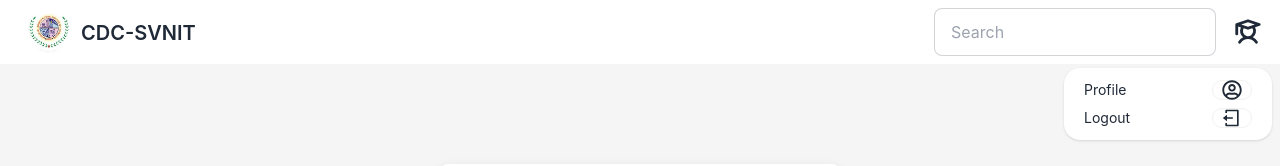
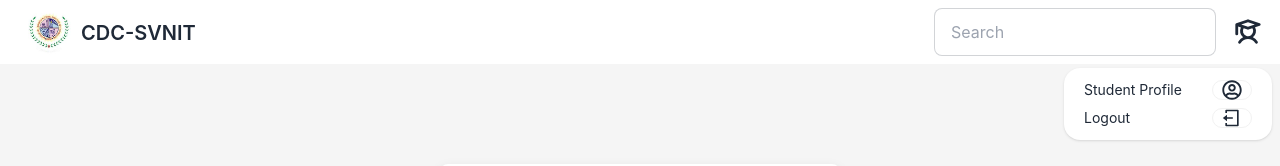
Before and after one commit to saketh010/CDC-Portal-SVNIT-, a Next.js app: page / in a window 1280 px wide. Both pictures are taken after a click on the button 1248 px from the left and 32 px from the top of the page. Shown: the top 166 px of the page. Built offline with nearby package versions, Linux system fonts and the light colour scheme.

Commit message:
profile renamed to student profile

```diff
--- a/components/Layout/Header.js
+++ b/components/Layout/Header.js
@@ -64,8 +64,8 @@ export default function Header(){
           tabIndex={0}
           className="menu menu-sm dropdown-content bg-base-100 rounded-box z-[1] mt-3 w-52 p-2 shadow">
           <li>
-            <a className="justify-between">
-              Profile
+            <a href='/profile' className="justify-between">
+              Student Profile
               <span className="badge"><FaRegUserCircle size={20} /></span>
             </a>
           </li>
```
